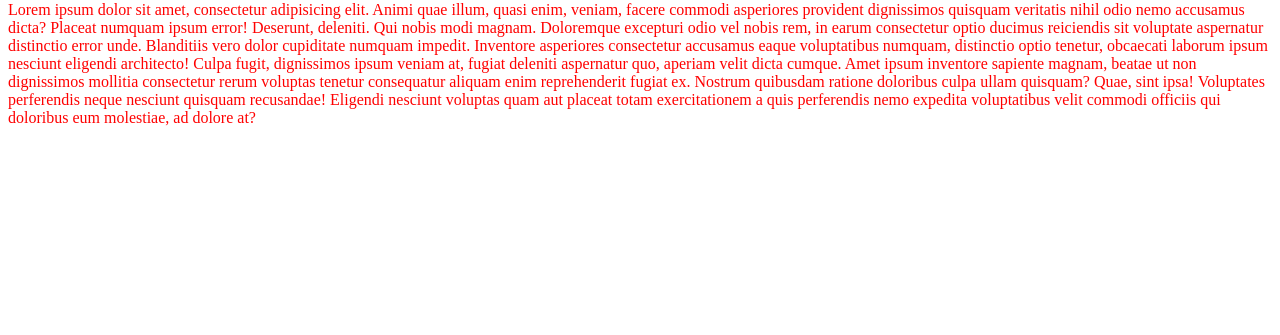
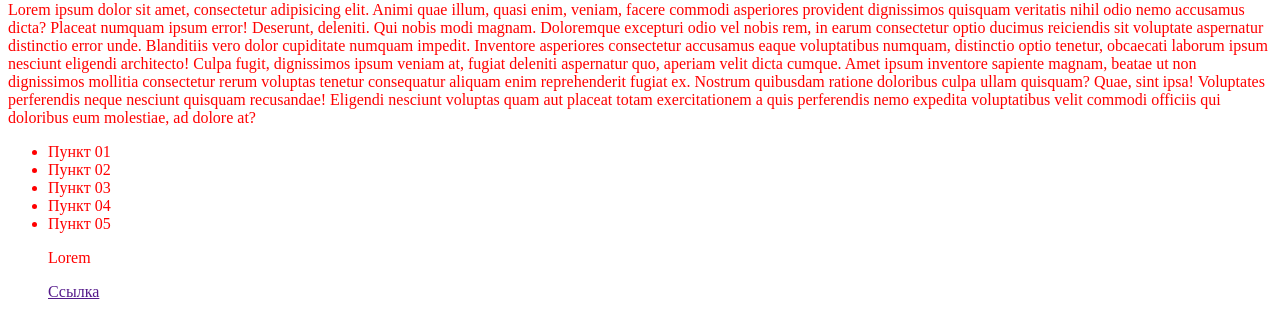
Before and after one commit to bayana9217/Practice, a plain HTML site: page index.html in a window 1280 px wide. Shown: the part 79-414 px from the top of the page. Drawn offline with Linux system fonts and the light colour scheme.

Commit message:
изменения в Index.html

```diff
--- a/index.html
+++ b/index.html
@@ -29,6 +29,21 @@
 			molestiae, ad dolore at?
 		</p>
 	</div>
+	<header class="header">
+		<ul class="menu">
+			<li>Пункт 01</li>
+			<li>Пункт 02</li>
+			<li>Пункт 03</li>
+			<li>Пункт 04</li>
+			<li>Пункт 05</li>
+			<main class="main">
+				<div class="div">
+					<p>Lorem</p>
+					<footer class="footer"><a href="">Ссылка</a></footer>
+				</div>
+			</main>
+		</ul>
+	</header>
 </body>
 
 </html>
```
Lines whose indentation alone changed are shown as unchanged.
